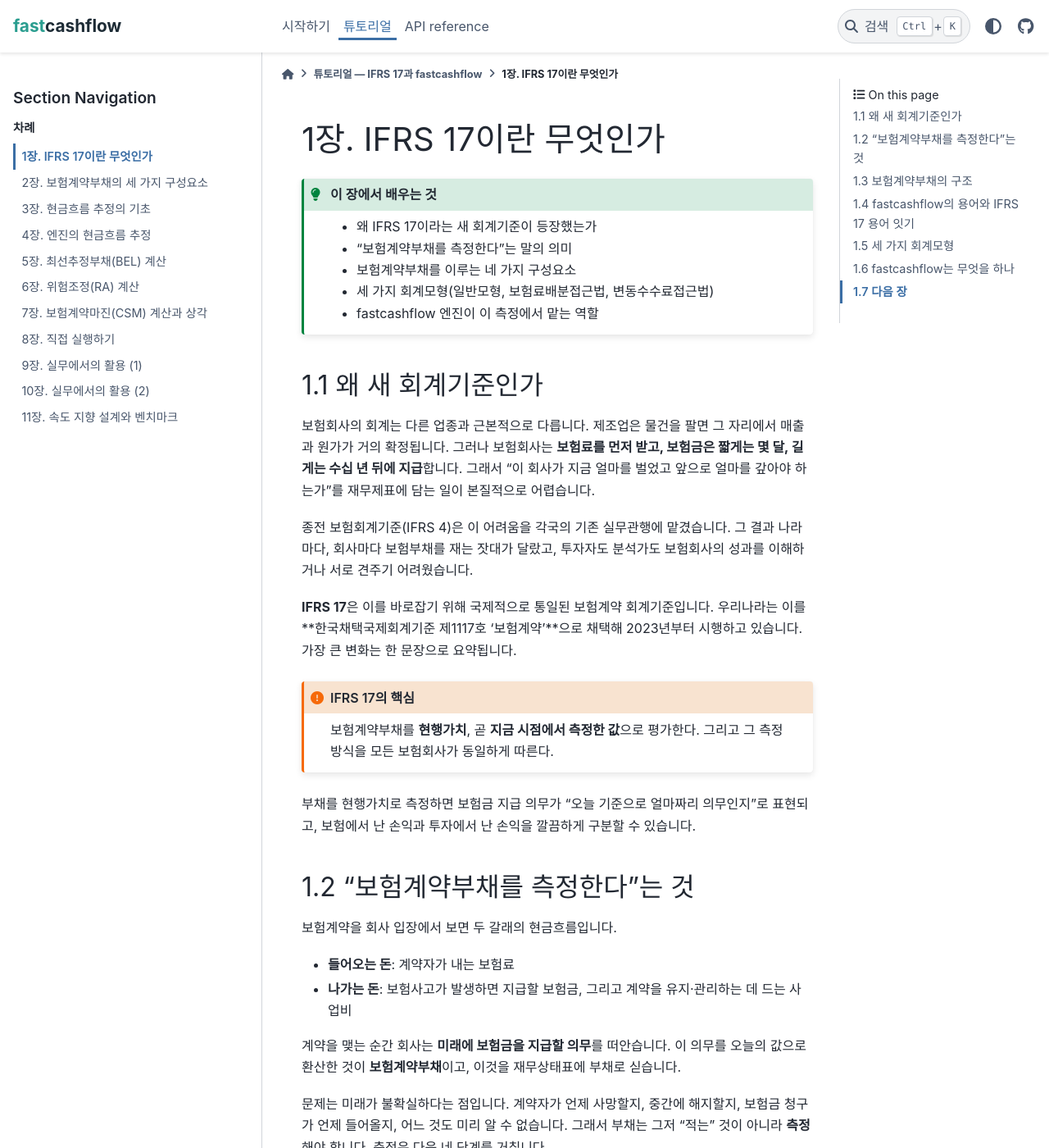
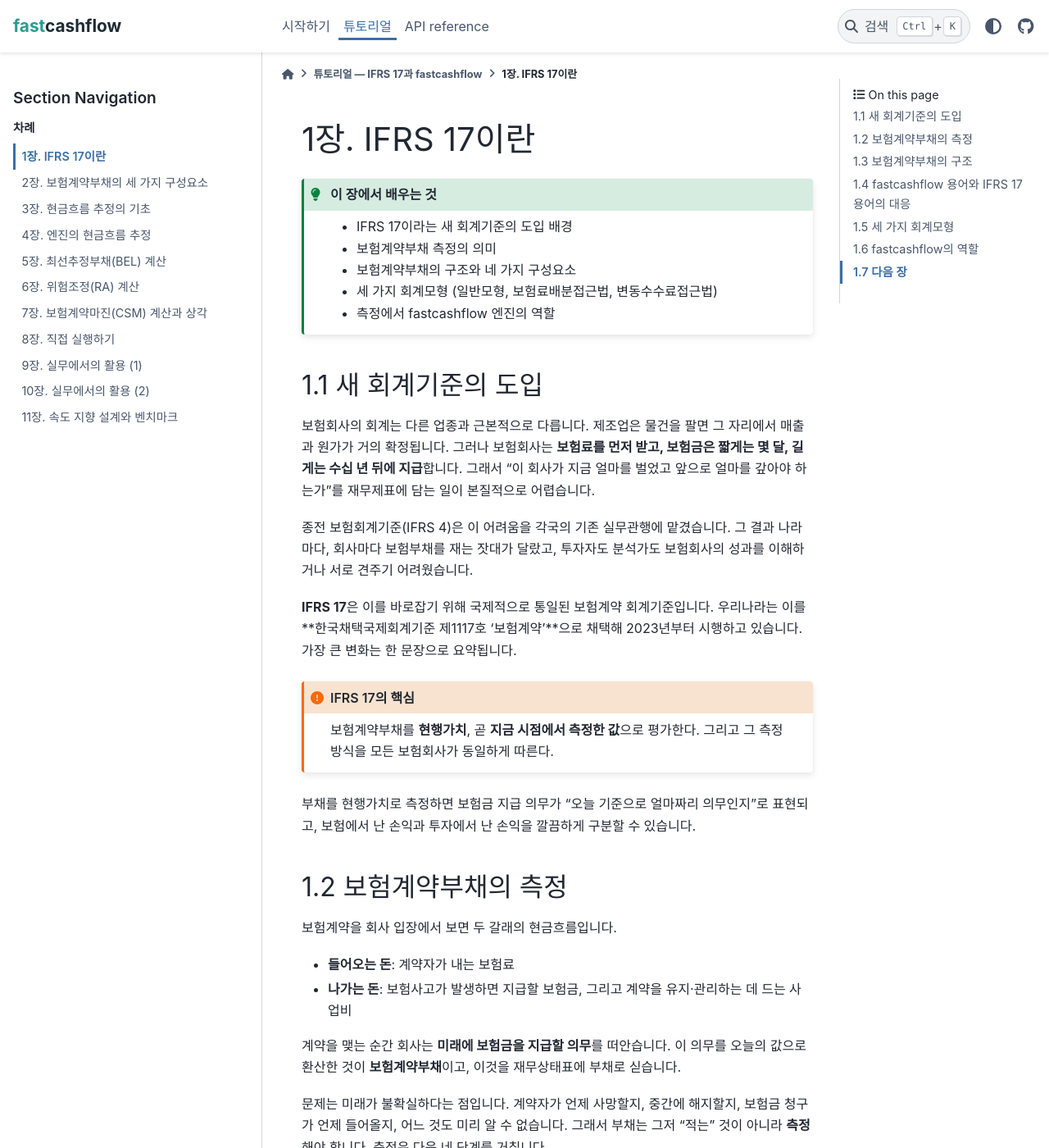
Before and after one commit to seokhoonj/fastcashflow, a Sphinx documentation site: the page built from docs/tutorial/01-ifrs17.md, in a window 1280 px wide and 1400 px high. Shown: the whole window at 82% size. Built offline with Sphinx 7.4.7 and the PyData theme 0.15.4, drawn with Linux system fonts in a browser that asks for light colours; some of the changed text lies outside the part shown.

Commit message:
Convert tutorial chapter 1 headings to noun phrases
Drop the question-form title and section headings -- "IFRS 17이란
무엇인가", "왜 새 회계기준인가", "fastcashflow는 무엇을 하나" -- for noun
phrases consistent with the other ten chapters, and rewrite the
learning-objective admonition to match.

Rename `01-what-is-ifrs17.md` to `01-ifrs17.md` and update the `toctree`.

````diff
--- a/docs/tutorial/01-what-is-ifrs17.md
+++ b/docs/tutorial/01-ifrs17.md
@@ -1,16 +1,16 @@
-# 1장. IFRS 17이란 무엇인가
+# 1장. IFRS 17이란
 
 ```{admonition} 이 장에서 배우는 것
 :class: tip
 
-- 왜 IFRS 17이라는 새 회계기준이 등장했는가
-- "보험계약부채를 측정한다"는 말의 의미
-- 보험계약부채를 이루는 네 가지 구성요소
-- 세 가지 회계모형(일반모형, 보험료배분접근법, 변동수수료접근법)
-- fastcashflow 엔진이 이 측정에서 맡는 역할
+- IFRS 17이라는 새 회계기준의 도입 배경
+- 보험계약부채 측정의 의미
+- 보험계약부채의 구조와 네 가지 구성요소
+- 세 가지 회계모형 (일반모형, 보험료배분접근법, 변동수수료접근법)
+- 측정에서 fastcashflow 엔진의 역할
 ```
 
-## 1.1 왜 새 회계기준인가
+## 1.1 새 회계기준의 도입
 
 보험회사의 회계는 다른 업종과 근본적으로 다릅니다. 제조업은 물건을
 팔면 그 자리에서 매출과 원가가 거의 확정됩니다. 그러나 보험회사는
@@ -39,7 +39,7 @@
 의무인지"로 표현되고, 보험에서 난 손익과 투자에서 난 손익을 깔끔하게
 구분할 수 있습니다.
 
-## 1.2 "보험계약부채를 측정한다"는 것
+## 1.2 보험계약부채의 측정
 
 보험계약을 회사 입장에서 보면 두 갈래의 현금흐름입니다.
 
@@ -126,7 +126,7 @@ CSM은 이 이익을 보장기간에 맞춰 배분하기 위한 장치입니다.
 보험계약부채"는 아직 사고가 발생하지 않은 **최초 인식 시점**에
 성립하며, 두 부채의 구분은 뒤 장에서 다룹니다.
 
-## 1.4 fastcashflow의 용어와 IFRS 17 용어 잇기
+## 1.4 fastcashflow 용어와 IFRS 17 용어의 대응
 
 fastcashflow 엔진은 위 구조를 코드에서 다음 이름으로 다룹니다. 이
 대응은 이후 모든 장에서 반복되므로 여기서 분명히 해 둡니다.
@@ -189,7 +189,7 @@ fastcashflow는 세 모형을 모두 구현하지만, **이 튜토리얼의 1~7
 일반모형에 집중**합니다. 일반모형을 이해하면 나머지 둘은 그 변형으로
 자연스럽게 따라오기 때문입니다.
 
-## 1.6 fastcashflow는 무엇을 하나
+## 1.6 fastcashflow의 역할
 
 이제 엔진의 역할을 한 문장으로 말할 수 있습니다.
 
--- a/docs/tutorial/index.md
+++ b/docs/tutorial/index.md
@@ -18,7 +18,7 @@
   - 제목
   - 내용
 * - 1
-  - IFRS 17이란 무엇인가
+  - IFRS 17이란
   - 왜 새 회계기준인가, "보험계약부채를 측정한다"는 것의 의미, 세 가지 회계모형 개관
 * - 2
   - 보험계약부채의 세 가지 구성요소
````
Also changed, not shown: other parts of docs/tutorial/index.md (+1 -1 lines).
